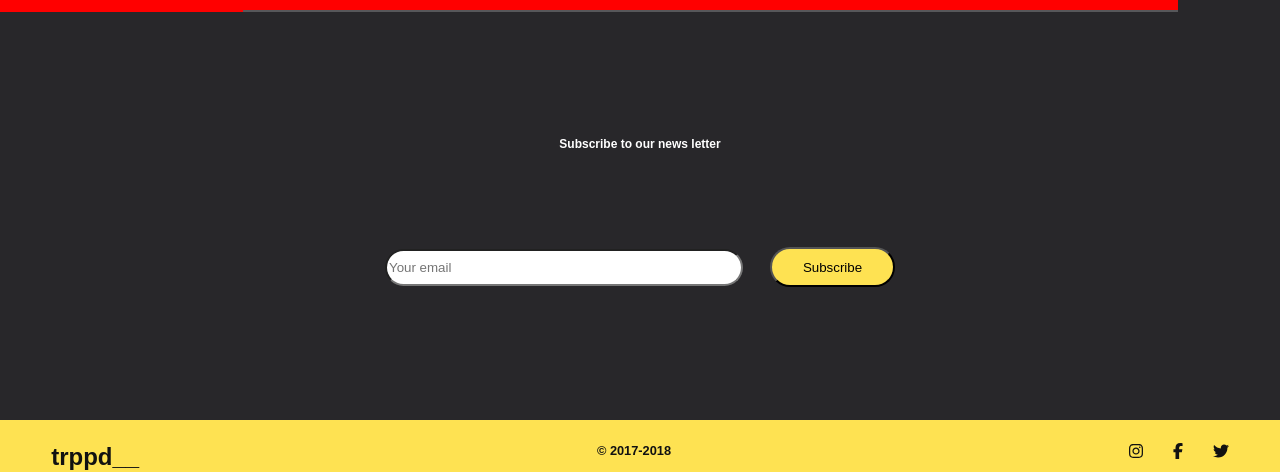
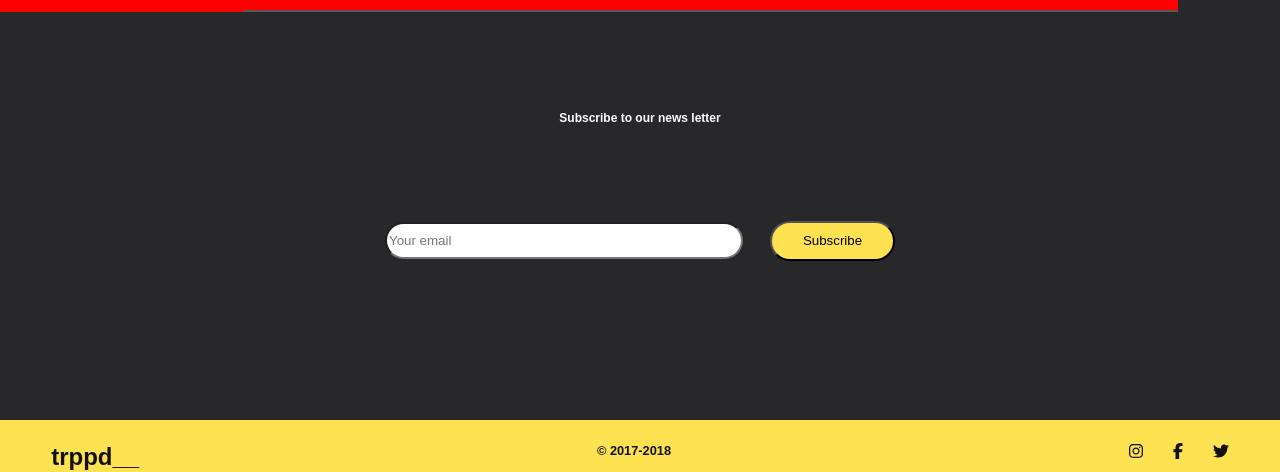
Before and after one commit to Viper-JSX/Travel-landing, a React app: page / in a window 1280 px wide. Shown: the part 5311-5783 px from the top of the page. Built offline with nearby package versions, Linux system fonts and the light colour scheme.

Commit message:
Changed size of subscribe section

```diff
--- a/src/scss/Subscribe.scss
+++ b/src/scss/Subscribe.scss
@@ -1,9 +1,9 @@
 .subscribe-section {
     min-height: 350px;
+    padding: 2%;
     display: flex;
     flex-direction: column;
     align-items: center;
-    justify-content: center;
 
     .subscribe-section__inner {
         text-align: center;
```
